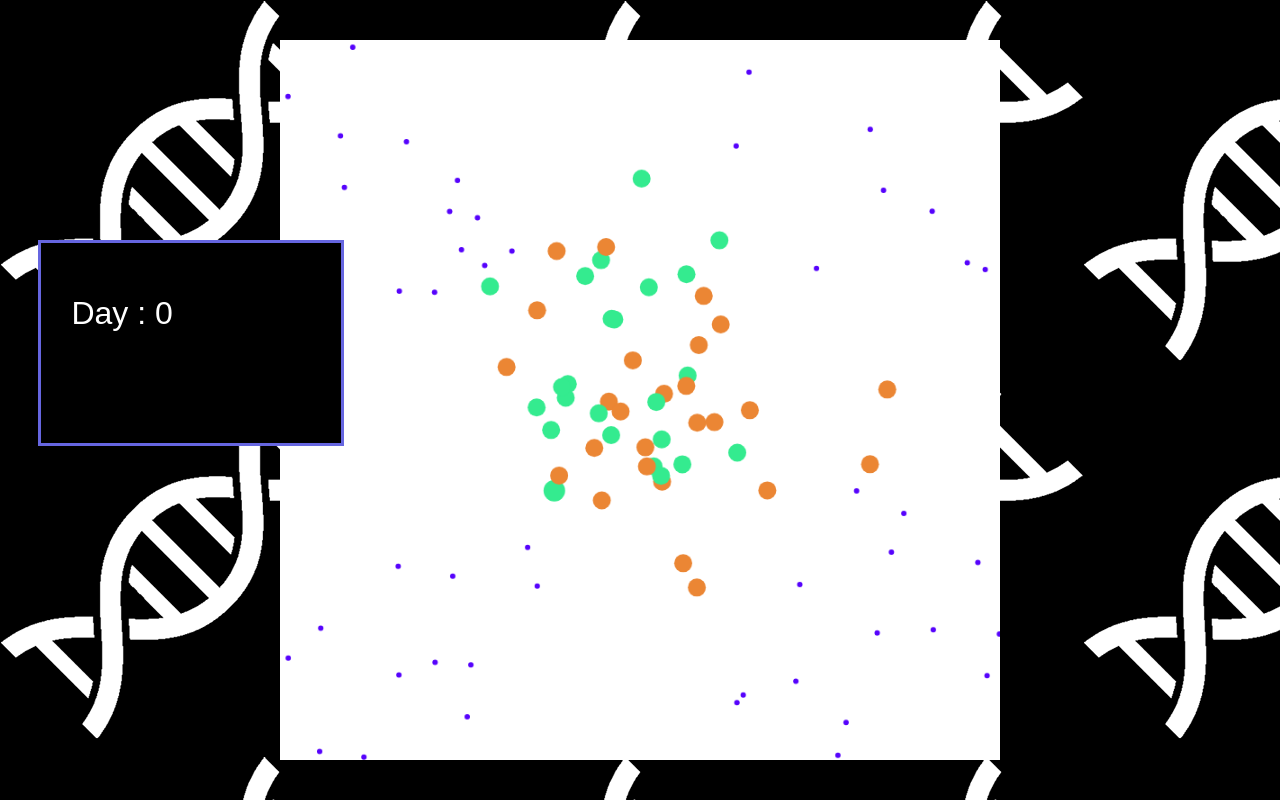
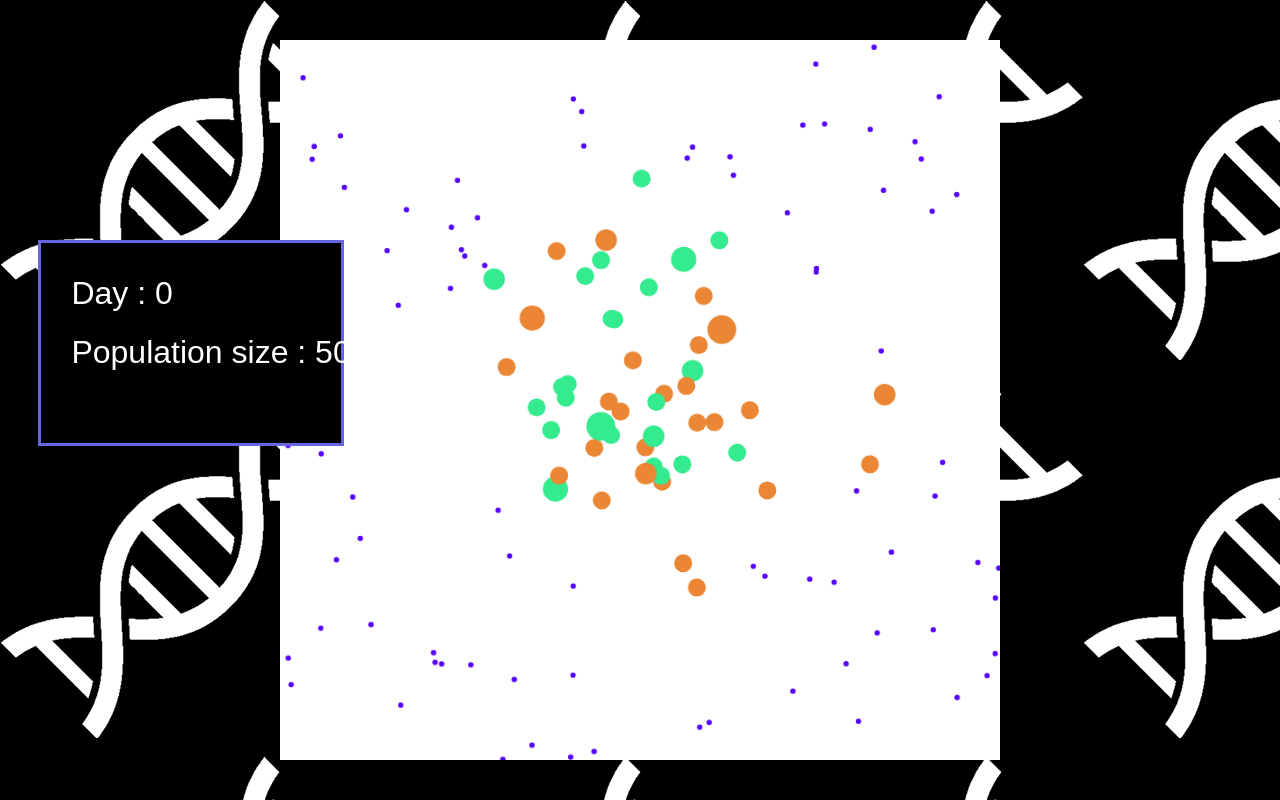
Before and after one commit to smungroo17/NaturalSelection, a plain HTML site: page index.html in a window 1280 px wide. Drawn offline with Linux system fonts and the light colour scheme.

Commit message:
Implemented first test version of death if not eaten enough food.

```diff
--- a/index.html
+++ b/index.html
@@ -9,6 +9,7 @@
         <div class="generations">
             <p class="gen" id="gen"></p>
             <p class="day" id="day"></p>
+            <p class="indiv" id="indiv"></p>
         </div>
 
     </body>
--- a/script.js
+++ b/script.js
@@ -8,7 +8,7 @@ var genChange = 100;
 var generation = 0;
 var day = 0;
 food = []
-amountFood = 50;
+amountFood = 100;
 
 document.addEventListener("DOMContentLoaded", setup);
 function random(min, max) {
@@ -67,7 +67,7 @@ class Ball {
         this.y += randomY;
         for(var m = 0; m < food.length; m++){
             var euclideanDist = Math.sqrt(Math.pow(this.x-food[m].x, 2) + Math.pow(this.y-food[m].y, 2));
-            if(euclideanDist < 5){
+            if(euclideanDist < 10){
                 this.eaten++;
                 this.r += 2;
                 this.x = food[m].x;
@@ -93,6 +93,7 @@ class Ball {
 }
 function setup() {
     document.getElementById("day").innerHTML = "Day : " + 0;
+    document.getElementById("indiv").innerHTML = "Population size : " + NUM_BALLS;
     var canvas = document.getElementById('canvas');
     var ctx = canvas.getContext('2d');
 
@@ -114,19 +115,25 @@ function animateLoop() {
         var f = food[j];
         f.draw();
     }
-    for (let i = 0; i < NUM_BALLS; i++) {
+    for (let i = 0; i < balls.length; i++) {
         var b = balls[i];
         b.update();
         b.draw();
     }
-    if(balls[NUM_BALLS-1].day%1000 == 0){
+    if(balls[balls.length-1].day%1000 == 0){
         updateDay(ctx);
     }
 }
 
 function updateDay(ctx){
     day++;
-    document.getElementById("day").innerHTML = "Day : " + day;
+    var l = balls.length;
+    for(let j = 0; j < l; j++){
+        if(balls[j].eaten < 1){
+            balls.splice(j, 1);
+            l--;
+        }
+    }
     for(let i = 0; i < balls.length; i++){
         balls[i].day = 0;
         balls[i].eaten = 0;
@@ -134,6 +141,9 @@ function updateDay(ctx){
         balls[i].y = 400;
         balls[i].r = ballRadius;
     }
+    document.getElementById("day").innerHTML = "Day : " + day;
+    document.getElementById("indiv").innerHTML = "Population size : " + balls.length;
+    var l = balls.length;
     spawnFood(ctx);
 }
 class Food {
@@ -155,10 +165,10 @@ function spawnFood(ctx){
     for(var i = 0; i < amountFood; i++){
         var x = random(0, 800);
         var y = random(0, 800);
-        while(x >= 300 && x <= 500){
+        while(x >= 350 && x <= 450){
             x = random(0, 800);
         }
-        while(y >= 300 && y <= 500){
+        while(y >= 350 && y <= 450){
             y = random(0, 800);
         }
         var f = new Food(x, y, ctx);
--- a/style.css
+++ b/style.css
@@ -40,5 +40,13 @@ body {
     color: white;
     font-size: 200%;
     left: 10%;
-    top: 10%;
+    top: 0%;
 }
+.indiv {
+    position: relative;
+    font-family: Trattatello, fantasy;
+    color: white;
+    font-size: 200%;
+    left: 10%;
+    top: -5%;
+}
```
Also changed, not shown: 1 other file.
